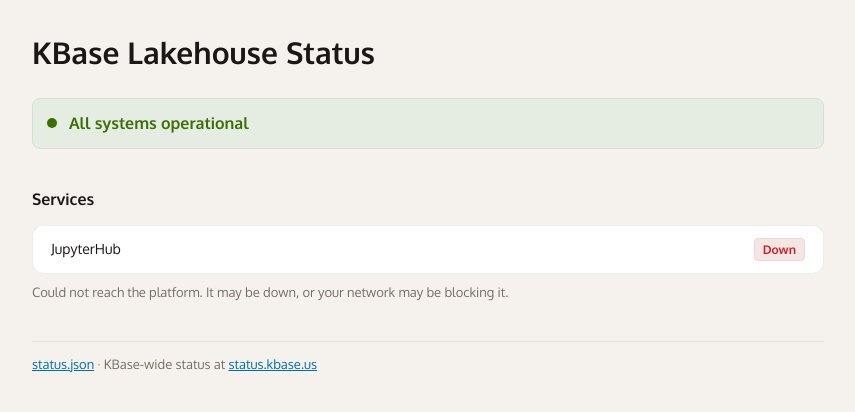
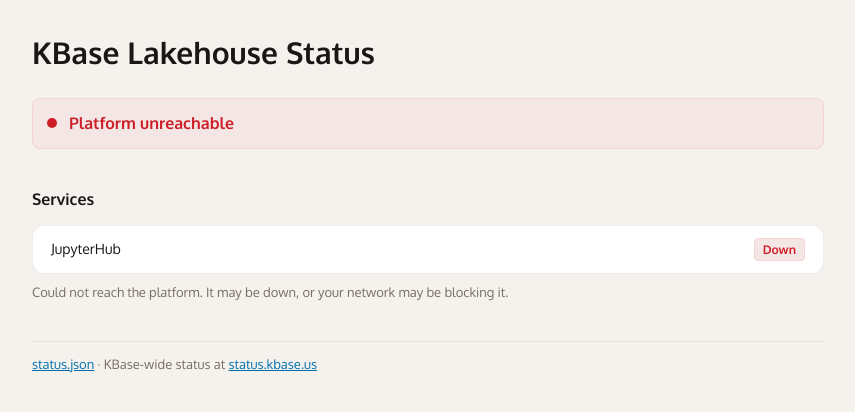
Before and after one commit to KBaseDataLakehouse/status, a Jekyll site: the page built from index.html, in a window 1280 px wide. Shown: the top 412 px of the page, without its empty margins (212-1067 px from the left). Built offline with Jekyll 4.4.1, drawn with Linux system fonts in a browser that asks for light colours; some of the changed lines change nothing that is shown.

Commit message:
Banner must reflect service state, not just announcements
It derived purely from active announcements, so it read 'All systems
operational' while JupyterHub showed Down -- the one lie a status page
cannot tell. It is now the worst of both signals:

  platform unreachable  -> Platform unreachable       (red)
  any service down      -> N services down            (red)
  any degraded          -> N services degraded        (yellow)
  any unknown           -> Some services unknown      (yellow)
  active announcements  -> N active announcements     (yellow)
  otherwise             -> All systems operational    (green)

An unrecognized service state counts toward unknown, never toward
healthy. Both blocks now share one renderBanner() so neither can
overwrite the other's conclusion.

Also fixes a lowercase 'unknown' label on the failure rows, a regression
from dropping the server-rendered skeleton.

```diff
--- a/_layouts/default.html
+++ b/_layouts/default.html
@@ -72,7 +72,8 @@
   font-size: var(--fs-7);
   font-weight: 700;
 }
-.banner--active { background: var(--bg-yellow); border-color: var(--bo-yellow); color: var(--ct-yellow); }
+.banner--degraded { background: var(--bg-yellow); border-color: var(--bo-yellow); color: var(--ct-yellow); }
+.banner--down { background: var(--bg-red); border-color: var(--bo-red); color: var(--ct-red); }
 .dot { width: 10px; height: 10px; border-radius: 999px; background: currentColor; flex: none; }
 
 .incidents { list-style: none; margin-top: var(--s-9); display: flex; flex-direction: column; gap: var(--s-5); }
--- a/index.html
+++ b/index.html
@@ -25,7 +25,7 @@
 </li>
 {% endfor %}{% endcapture %}
 
-<div id="banner" class="banner{% if active_count > 0 %} banner--active{% endif %}">
+<div id="banner" class="banner{% if active_count > 0 %} banner--degraded{% endif %}">
 <span class="dot"></span>
 <span id="banner-text">{% if active_count == 0 %}All systems operational{% elsif active_count == 1 %}1 active announcement{% else %}{{ active_count }} active announcements{% endif %}</span>
 </div>
@@ -49,12 +49,49 @@
 </p>
 
 <script>
-// Recompute against the reader's clock; the Liquid values go stale as the
-// build ages.
+(function () {
+  // The banner is the worst of two signals: active announcements and live
+  // service state. Announcements alone must never let it read "operational"
+  // while a service is down -- that is the one lie this page cannot tell.
+  var banner = document.getElementById('banner');
+  var bannerText = document.getElementById('banner-text');
+  var announcements = 0;
+  var services = null; // set once the probe resolves
+
+  function renderBanner() {
+    if (!banner || !bannerText) {
+      return;
+    }
+    var level = 'ok';
+    var message;
+
+    if (services && !services.reachable) {
+      level = 'down';
+      message = 'Platform unreachable';
+    } else if (services && services.down) {
+      level = 'down';
+      message = services.down + ' service' + (services.down === 1 ? '' : 's') + ' down';
+    } else if (services && services.degraded) {
+      level = 'degraded';
+      message = services.degraded + ' service' + (services.degraded === 1 ? '' : 's') + ' degraded';
+    } else if (services && services.unknown) {
+      level = 'degraded';
+      message = 'Some services unknown';
+    } else if (announcements) {
+      level = 'degraded';
+      message = announcements + ' active announcement' + (announcements === 1 ? '' : 's');
+    } else {
+      message = 'All systems operational';
+    }
+
+    banner.className = 'banner' + (level === 'ok' ? '' : ' banner--' + level);
+    bannerText.textContent = message;
+  }
+
+  // Recompute announcement states against the reader's clock; the Liquid values
+  // go stale as the build ages.
   (function () {
     var now = Date.now();
-  var active = 0;
-
     document.querySelectorAll('.incident').forEach(function (el) {
       var starts = Date.parse(el.dataset.startsAt || '');
       var ends = Date.parse(el.dataset.endsAt || '');
@@ -68,7 +105,7 @@
         state = 'Resolved';
       }
       if (state === 'Current') {
-      active++;
+        announcements++;
       }
       el.classList.toggle('incident--resolved', state === 'Resolved');
       var chip = el.querySelector('.chip');
@@ -77,25 +114,17 @@
         chip.className = 'chip chip--' + state.toLowerCase();
       }
     });
-
-  var banner = document.getElementById('banner');
-  var text = document.getElementById('banner-text');
-  if (banner && text) {
-    banner.classList.toggle('banner--active', active > 0);
-    text.textContent = active === 0
-      ? 'All systems operational'
-      : active + ' active announcement' + (active === 1 ? '' : 's');
-  }
+    renderBanner();
   })();
 {% if services_url and services_url != '' %}
 
-// Service rows come from the endpoint itself -- there is no second list to keep
-// in sync. Names from the last good response are remembered locally, so when
-// the endpoint is unreachable the rows still appear: JupyterHub Down (it serves
-// the endpoint, so unreachable means unreachable Hub) and the rest Unknown,
-// since with the prober down nothing can be said about them.
+  // Service rows come from the endpoint itself -- there is no second list to
+  // keep in sync. Names from the last good response are remembered locally, so
+  // an unreachable endpoint still renders rows: JupyterHub Down (it serves the
+  // endpoint, so unreachable means unreachable Hub) and the rest Unknown, since
+  // with the prober down nothing can be said about them.
   (function () {
-  var LABELS = { ok: 'Operational', degraded: 'Degraded', down: 'Down' };
+    var LABELS = { ok: 'Operational', degraded: 'Degraded', down: 'Down', unknown: 'Unknown' };
     var HUB = 'JupyterHub';
     var REMEMBERED = 'berdl-status-services';
     var section = document.getElementById('services');
@@ -116,7 +145,9 @@
     function recall() {
       try {
         var parsed = JSON.parse(window.localStorage.getItem(REMEMBERED) || '[]');
-      return Array.isArray(parsed) ? parsed.filter(function (n) { return typeof n === 'string'; }) : [];
+        return Array.isArray(parsed)
+          ? parsed.filter(function (n) { return typeof n === 'string'; })
+          : [];
       } catch (e) {
         return [];
       }
@@ -128,8 +159,8 @@
       var label = document.createElement('span');
       label.textContent = name;
       var chip = document.createElement('span');
-    // Unrecognized state shows verbatim in the neutral style rather than being
-    // coerced into "Operational".
+      // Unrecognized state shows verbatim in the neutral style rather than
+      // being coerced into "Operational".
       chip.className = 'chip chip--service-' + (LABELS[state] ? state : 'unknown');
       chip.textContent = LABELS[state] || state;
       li.appendChild(label);
@@ -140,6 +171,7 @@
     function show(note) {
       checked.textContent = note;
       section.hidden = false;
+      renderBanner();
     }
 
     fetch({{ services_url | jsonify }}, { cache: 'no-store' })
@@ -150,14 +182,24 @@
         return response.json();
       })
       .then(function (data) {
-      var services = (data && data.services) || [];
-      if (!services.length) {
+        var reported = (data && data.services) || [];
+        if (!reported.length) {
           throw new Error('empty response');
         }
-      services.forEach(function (s) {
+        var tally = { reachable: true, down: 0, degraded: 0, unknown: 0 };
+        reported.forEach(function (s) {
           addRow(s.name, s.state);
+          // An unrecognized state counts as unknown, not as healthy.
+          if (s.state === 'down') {
+            tally.down++;
+          } else if (s.state === 'degraded') {
+            tally.degraded++;
+          } else if (s.state !== 'ok') {
+            tally.unknown++;
+          }
         });
-      remember(services.map(function (s) { return s.name; }));
+        services = tally;
+        remember(reported.map(function (s) { return s.name; }));
         show(data.checked_at ? 'Checked ' + new Date(data.checked_at).toUTCString() : '');
       })
       .catch(function () {
@@ -170,10 +212,12 @@
         names.forEach(function (name) {
           addRow(name, name === HUB ? 'down' : 'unknown');
         });
-      // Hedged: from here, "the platform is unreachable" and "you cannot reach
-      // the platform" look identical.
+        services = { reachable: false, down: 1, degraded: 0, unknown: names.length - 1 };
+        // Hedged: from here, "the platform is unreachable" and "you cannot
+        // reach the platform" look identical.
         show('Could not reach the platform. It may be down, or your network may be blocking it.');
       });
   })();
 {% endif %}
+})();
 </script>
```
Lines whose indentation alone changed are shown as unchanged.
